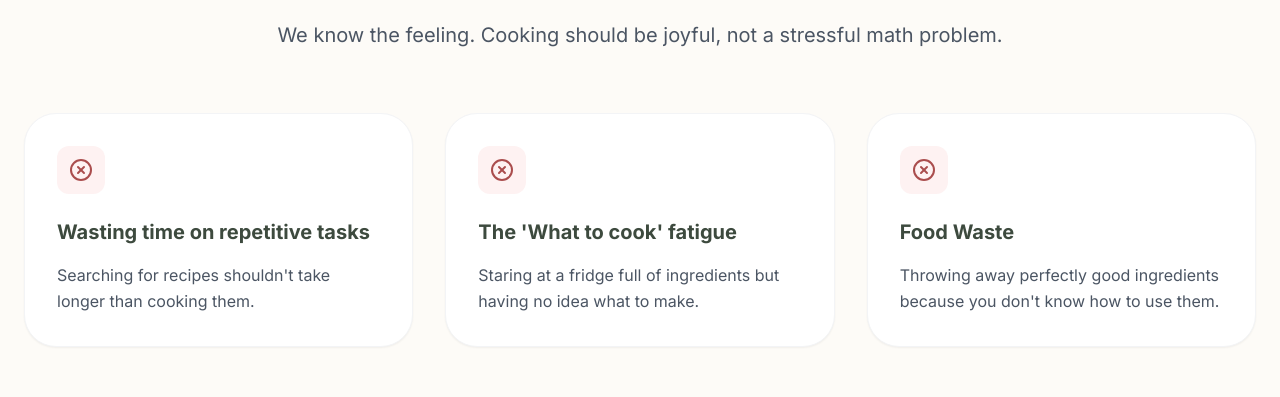
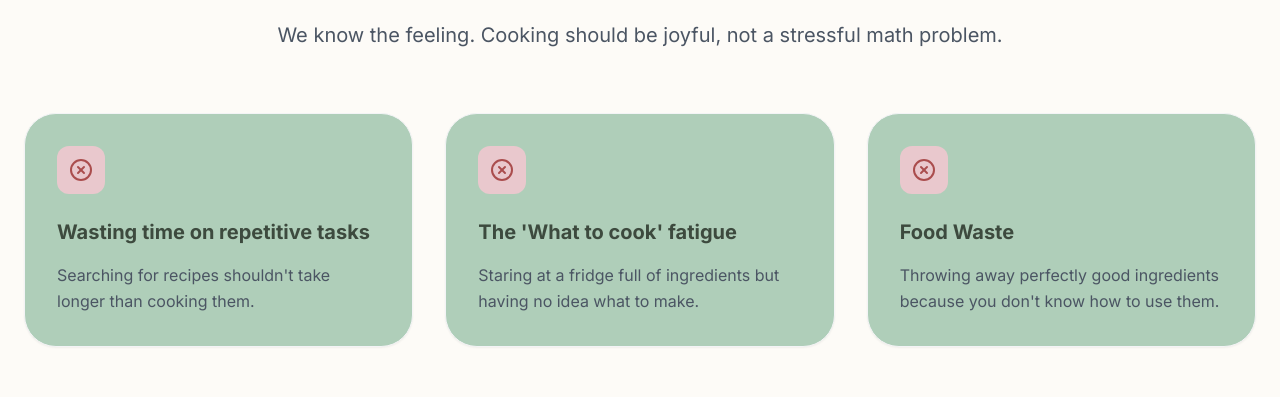
Before and after one commit to AbhayMishra1371/recigest, a Next.js app: page / in a window 1280 px wide. Shown: the part 811-1208 px from the top of the page. Built offline with nearby package versions, Linux system fonts and the light colour scheme; no server answers.

Commit message:
feat: add ProblemStatement component to highlight common user challenges.

```diff
--- a/src/components/landing/ProblemStatement.tsx
+++ b/src/components/landing/ProblemStatement.tsx
@@ -30,13 +30,13 @@ export const ProblemStatement = () => {
           </p>
         </div>
 
-        <div className="grid grid-cols-1 md:grid-cols-3 gap-8">
+        <div className="grid  grid-cols-1 md:grid-cols-3 gap-8">
           {problems.map((problem, idx) => (
             <div
               key={idx}
-              className="bg-white p-8 rounded-[2rem] shadow-sm border border-gray-100 transition-all hover:shadow-md group"
+              className="bg-[#AFCEB9] p-8 rounded-[2rem] shadow-sm border border-gray-100 transition-all hover:shadow-md group"
             >
-              <div className="w-12 h-12 bg-red-50 text-[#AA4D4D] rounded-xl flex items-center justify-center mb-6 group-hover:scale-110 transition-transform">
+              <div className="w-12 h-12 bg-[#E9C8CD] text-[#AA4D4D] rounded-xl flex items-center justify-center mb-6 group-hover:scale-110 transition-transform">
                 <XCircle className="w-6 h-6" />
               </div>
               <h3 className="text-xl font-bold text-[#3D4A3E] mb-4">
```
